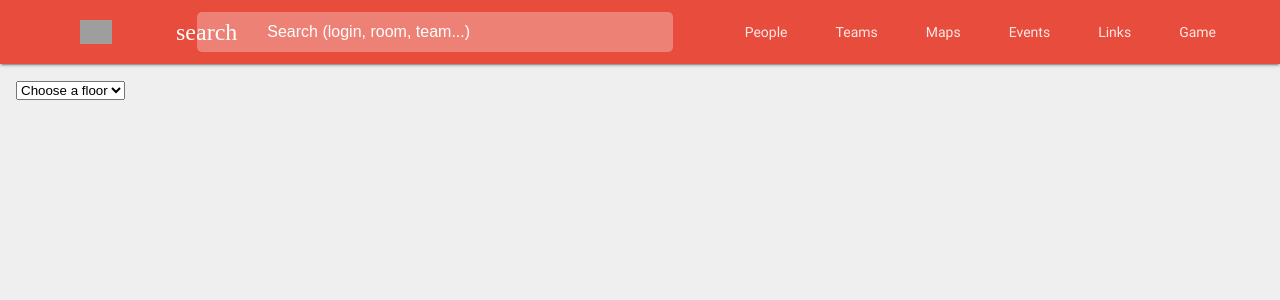
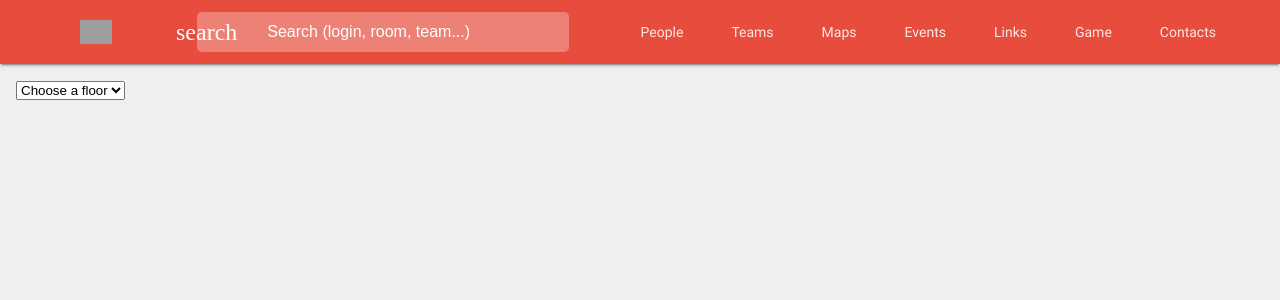
Before and after one commit to Mogmi95/Trombi, a Flask app: page /map in a window 1280 px wide. Shown: the top 300 px of the page. Run offline with Flask 2, Linux system fonts and the light colour scheme; data that the repository does not hold is empty; some libraries are stand-ins or nearby versions; grey boxes are pictures that could not be loaded.

Commit message:
Added contacts section

```diff
--- a/trombi/admin.py
+++ b/trombi/admin.py
@@ -20,7 +20,7 @@ import flask_login as login
 import json
 from werkzeug.security import check_password_hash
 
-from .models import TrombiAdmin, Person, PersonComment, Team, Infos
+from .models import TrombiAdmin, Person, PersonComment, Team, Infos, Contact
 from .models import Link, LinkCategory, Room, Floor
 from .app import db, app
 import config
@@ -632,6 +632,7 @@ def init():
     admin.add_view(MyModelView(Team, db.session, category="Persons"))
     admin.add_view(CommentsView(name='Comments', endpoint='comments', category="Persons"))
     admin.add_view(MyModelView(Infos, db.session))
+    admin.add_view(MyModelView(Contact, db.session))
     admin.add_view(MyModelView(Link, db.session, category="Links"))
     admin.add_view(MyModelView(LinkCategory, db.session, category="Links"))
     admin.add_view(MyModelView(Room, db.session, category="Map"))
--- a/trombi/static/style.css
+++ b/trombi/static/style.css
@@ -582,6 +582,15 @@ label {
     width: 250px;
 }
 
+/* CONTACTS */
+
+.contacts-table {
+  max-width: 1080px;
+  margin: auto;
+  width: auto;
+  text-align: center;
+}
+
 
 /* LINKS */
 
--- a/trombi/templates/index.html
+++ b/trombi/templates/index.html
@@ -56,6 +56,7 @@
           <a class="mdl-navigation__link" href="/calendar">{{ gettext('Events') }}</a>
           <a class="mdl-navigation__link" href="/links">{{ gettext('Links') }}</a>
           <a class="mdl-navigation__link" href="/game">{{ gettext('Game') }}</a>
+          <a class="mdl-navigation__link" href="/contacts">{{ gettext('Contacts') }}</a>
         </nav>
 
       </div>
@@ -69,6 +70,7 @@
         <a class="mdl-navigation__link" href="/calendar">{{ gettext('Events') }}</a>
         <a class="mdl-navigation__link" href="/links">{{ gettext('Links') }}</a>
         <a class="mdl-navigation__link" href="/game">{{ gettext('Game') }}</a>
+        <a class="mdl-navigation__link" href="/contacts">{{ gettext('Contacts') }}</a>
       </nav>
     </div>
     <main class="mdl-layout__content">
--- a/trombi/views.py
+++ b/trombi/views.py
@@ -17,7 +17,7 @@ from flask_babel import gettext
 
 from config import LANGUAGES, PHOTOS_FOLDER, WEBSITE_URL
 from .app import db, app, babel
-from .models import Person, PersonComment, Team, Infos, LinkCategory, Link, Room, Floor
+from .models import Person, PersonComment, Team, Infos, Contact, LinkCategory, Link, Room, Floor
 
 
 @babel.localeselector
@@ -123,6 +123,17 @@ def get_news(id=None):
         'news.html',
         title='News',
         news=news,
+    )
+
+
+@app.route("/contacts")
+def get_contacts():
+    """Display all the available contacts"""
+    contacts = Contact.query.all()
+    return render_template(
+        'contacts.html',
+        title='Contacts',
+        contacts=contacts,
     )
 
 
```
Also changed, not shown: trombi/models.py (+17 -0 lines), trombi/templates/contacts.html (added, +33 -0 lines).
